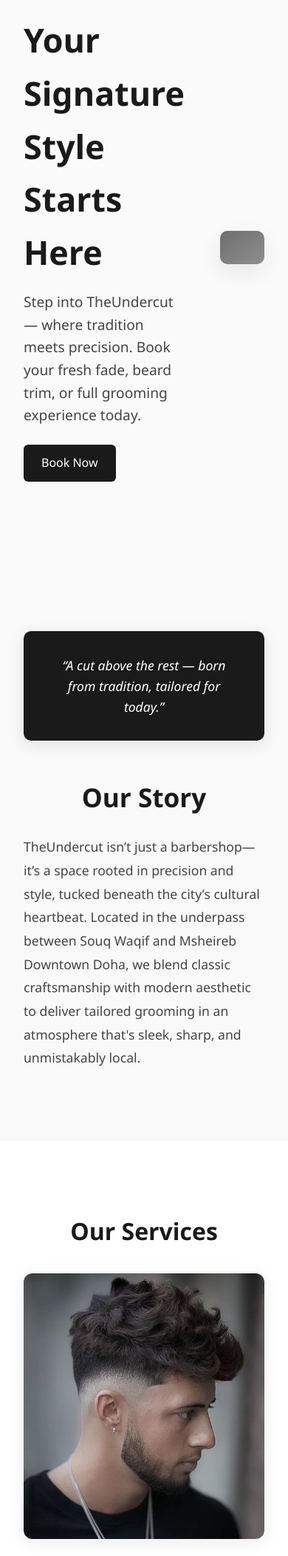
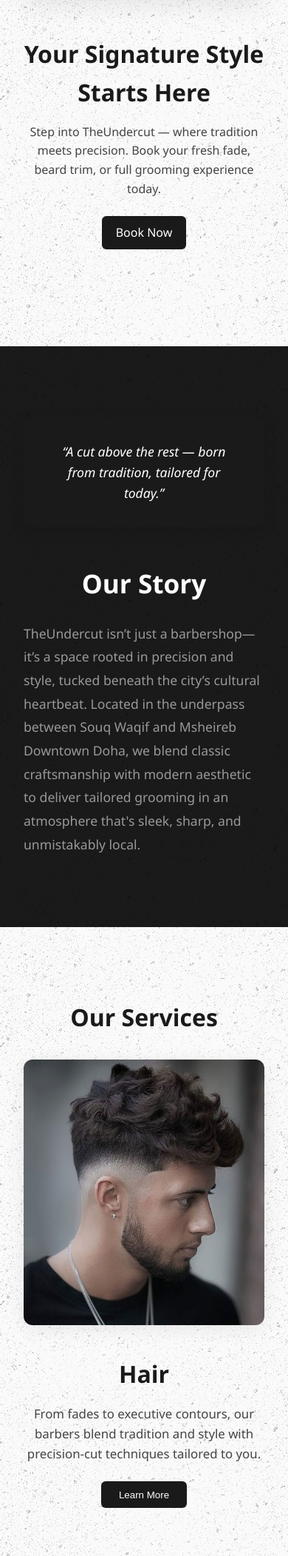
Before and after one commit to lceDr0p/lcedr0p.github.io, a PHP site: page / in a window 390 px wide. Shown: the part 449-2552 px from the top of the page at 74% size. Run offline with PHP 8.4, Linux system fonts and the light colour scheme; grey boxes are pictures that could not be loaded.

Commit message:
Mobile Viewing - Update
Updated Mobile Viewing and UI's including some new images

```diff
--- a/Index.html
+++ b/Index.html
@@ -76,7 +79,7 @@
     <!-- Hair -->
     <div class="patterned-block">
       <div class="patterned-image left">
-        <img src="images/Top1.png" alt="Haircut" />
+        <img src="Images/Top1.png" alt="Haircut" />
       </div>
       <div class="patterned-content">
         <h3>Hair</h3>
@@ -136,21 +137,20 @@
           </ul>
           </div>
       </div>
+
+      <div class="collage-grid">
+        <img src="Images/Top1.png" alt="Barber Close-up" class="tall" />
+        <img src="Images/Top2.png" alt="Low Fade" class="wide"/>
+        <img src="Images/Top3.png" alt="Blade Detail" />
+        <img src="Images/Top4.png" alt="Chair Vibes" class="wide" />
+        <img src="Images/Top5.png" alt="Interior Shot" />
+        <img src="Images/Top1.png" alt="Barber Close-up"/>
+        <img src="Images/Top2.png" alt="Low Fade" class="tall" />
+        <img src="Images/Top3.png" alt="Blade Detail" />
+        <img src="Images/Top4.png" alt="Chair Vibes"  class="tall"/>
+        <img src="Images/Top5.png" alt="Interior Shot" class="wide"/>
+      </div>
   </section>
-
-  <div class="collage-grid">
-    <img src="images/Top1.png" alt="Barber Close-up" class="tall" />
-    <img src="images/Top2.png" alt="Low Fade" class="wide"/>
-    <img src="images/Top3.png" alt="Blade Detail" />
-    <img src="images/Top4.png" alt="Chair Vibes" class="wide" />
-    <img src="images/Top5.png" alt="Interior Shot" />
-    <img src="images/Top1.png" alt="Barber Close-up"/>
-    <img src="images/Top2.png" alt="Low Fade" class="tall" />
-    <img src="images/Top3.png" alt="Blade Detail" />
-    <img src="images/Top4.png" alt="Chair Vibes"  class="tall"/>
-    <img src="images/Top5.png" alt="Interior Shot" class="wide"/>
-  </div>
-
 
 
   <!-- Team Section -->
@@ -451,6 +451,13 @@
       interval: 3000,
       arrows: true,
       pagination: true,
+
+      breakpoints: {
+        768: {
+          perPage: 1,
+          gap: '0.5rem'
+        }
+      }
     }).mount();
 
     // ✅ Splide: Testimonials
--- a/styles.css
+++ b/styles.css
@@ -114,6 +87,7 @@ a {
   display: flex;
   align-items: center;
   background-color: #fafafa;
+  background-image: url('Images/testbg.png');
   padding: 3rem 2rem;
 }
 
@@ -167,6 +141,11 @@ a {
   box-shadow: 0 10px 30px rgba(0,0,0,0.08);
 }
 
+.hero-slider img {
+  height: 300px;
+  object-fit: cover;
+}
+
 .hero-slider .splide__slide {
   position: relative;
 }
@@ -202,7 +181,8 @@ a {
 
 /* About Section */
 .about-section {
-  background-color: #f9f9f9;
+  background-image: url('Images/testbg.png');
+  background-color: #1a1a1a;
   padding: 6rem 2rem;
 }
 
@@ -225,11 +205,12 @@ a {
 .about-text h2 {
   font-size: 2.2rem;
   margin-bottom: 1.5rem;
+  color: #fff;
 }
 
 .about-text p {
   font-size: 1.1rem;
-  color: #444;
+  color: #999;
   line-height: 1.8;
 }
 
@@ -253,16 +234,16 @@ a {
 
 /* Service Styling */
 .services-section {
-  background: #fff;
+  background-image: url('Images/testbg.png');
+  background-color: #fafafa;
   padding: 6rem 2rem;
   max-width: 1200px;
   margin: auto;
 }
 
-/* Patterned Service Layout */
 .patterned-block {
   display: flex;
-  flex-direction: row; /* 🔧 ensure it's set explicitly */
+  flex-direction: row;
   flex-wrap: wrap;
   align-items: center;
   gap: 2rem;
@@ -770,6 +751,71 @@ section h2 {
   color: #000;
 }
 
+
+@media (min-width: 769px) {
+  .nav-links {
+    display: flex;
+  }
+}
+
+@media (max-width: 768px) {
+  .navbar {
+    padding: 1rem 1.5rem;
+  }
+
+  .burger {
+    display: flex;
+  }
+
+  .nav-links {
+    display: none;
+    position: absolute;
+    top: 100%;
+    right: 1.5rem;
+    flex-direction: column;
+    background: #1a1a1a;
+    width: 200px;
+    padding: 1rem;
+  }
+
+  .nav-links.active {
+    display: flex;
+  }
+
+  .hero-content {
+    flex-direction: column-reverse;
+    text-align: center;
+  }
+
+  .hero-slider,
+  .hero-text {
+    flex: 1 1 100%;
+    width: 100%;
+  }
+
+  .hero-text h1 {
+    font-size: 2rem;
+  }
+
+  .hero-text p {
+    font-size: 1rem;
+  }
+
+  .hero-btn {
+    padding: 0.6rem 1.2rem;
+  }
+
+  .patterned-block,
+  .patterned-block.reverse {
+    flex-direction: column;
+    text-align: center;
+  }
+
+  .patterned-content {
+    padding: 0;
+  }
+}
+
 @media (max-width: 480px) {
   .modal-content {
     font-size: 0.95rem;
```
Also changed, not shown: other parts of Index.html (+15 -14 lines), other parts of styles.css (+39 -66 lines), Images/Logo1.png (added), Images/Logo1_White.png (added).
